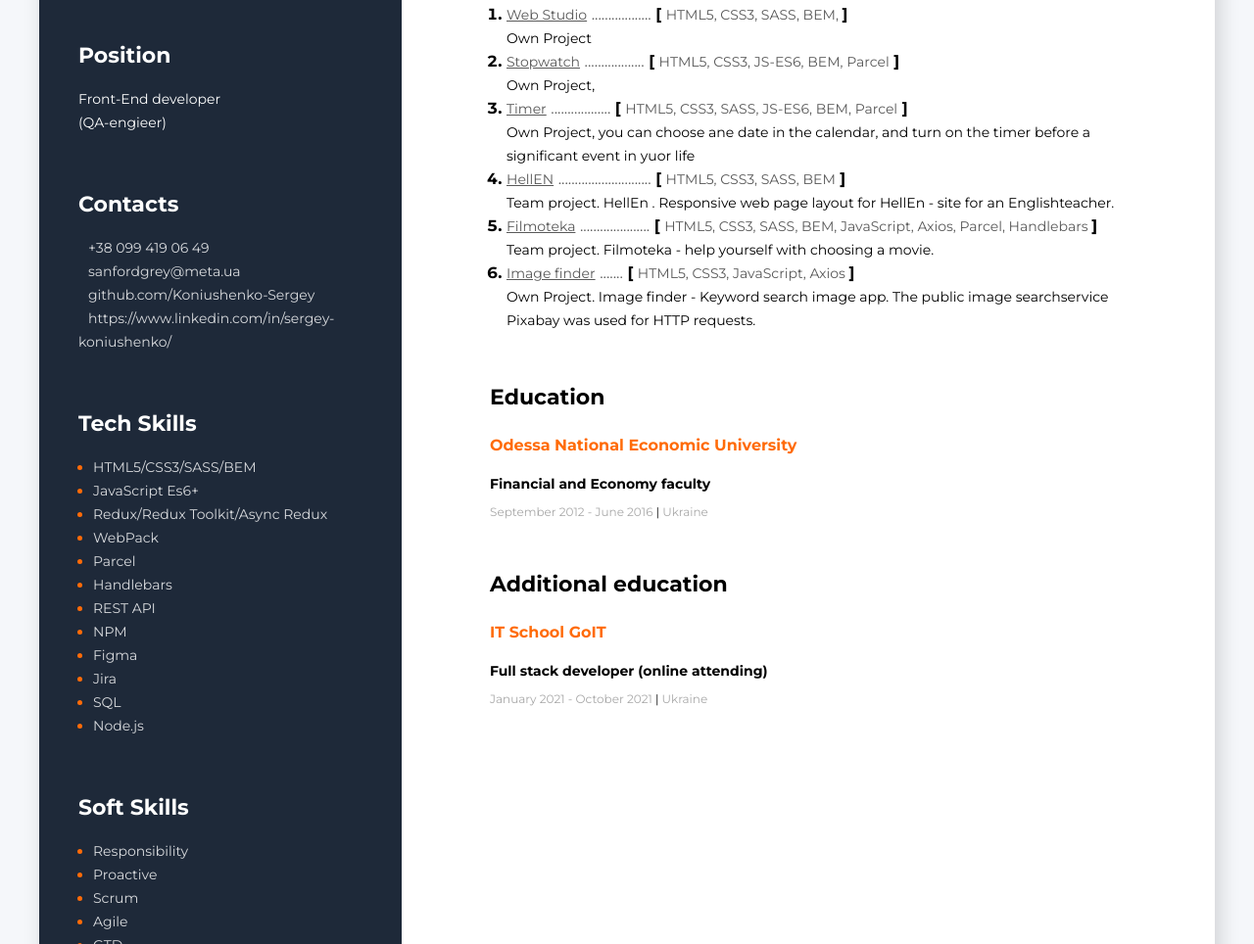
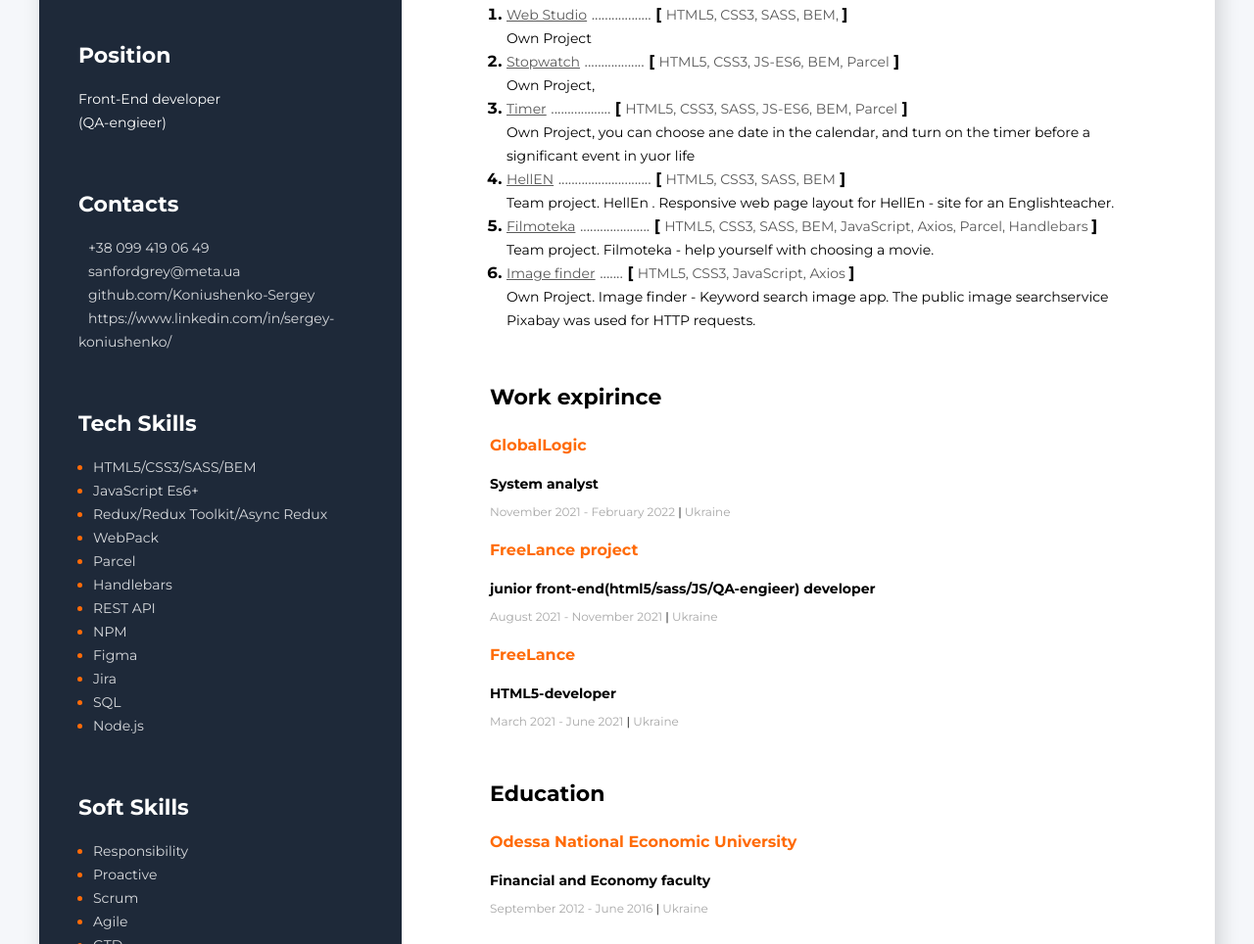
Before and after one commit to Koniushenko-Sergey/my_resume, a plain HTML site: page index.html in a window 1280 px wide. Shown: the part 469-1433 px from the top of the page at 98% size. Drawn offline with Linux system fonts and the light colour scheme.

Commit message:
fix
commit

```diff
--- a/index.html
+++ b/index.html
@@ -218,6 +218,33 @@
             <!--Work container-->
             <div>
 
+<div class="container">
+    <h3 class="education-title">Work expirince</h3>
+    <p class="education-institute">
+        GlobalLogic
+    </p>
+    <p class="education-management">System analyst</p>
+    <span class="tine">November 2021 - February 2022<span class="divider"> | </span>
+        Ukraine</span>
+
+        <p class="education-institute">
+            FreeLance project
+        </p>
+        <p class="education-management"> junior front-end(html5/sass/JS/QA-engieer) developer</p>
+        <span class="tine">August 2021 - November 2021<span class="divider"> | </span>
+            Ukraine</span>
+
+            <p class="education-institute">
+                FreeLance
+            </p>
+            <p class="education-management"> HTML5-developer</p>
+            <span class="tine">March 2021 - June 2021<span class="divider"> | </span>
+                Ukraine</span>
+
+
+
+</div>
+
             </div>
             <!--Education container-->
             <div class="container">
```
